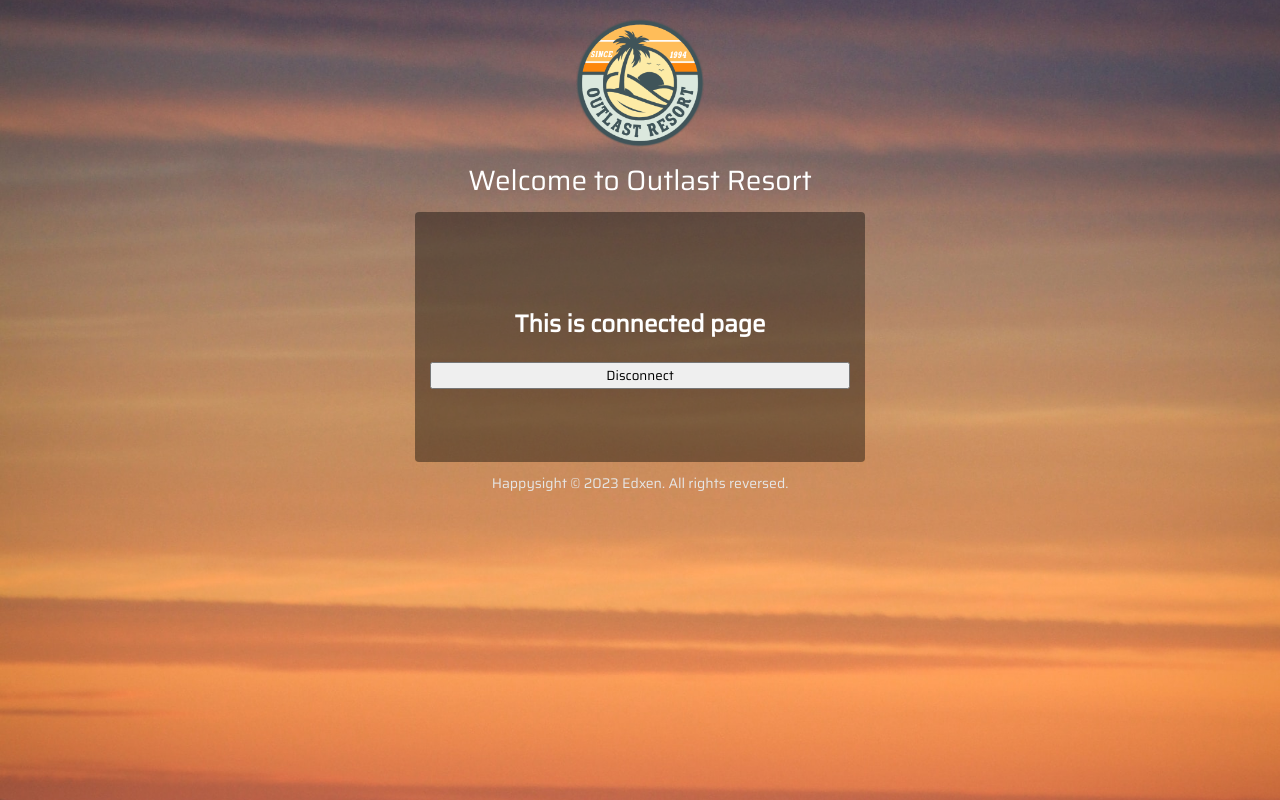
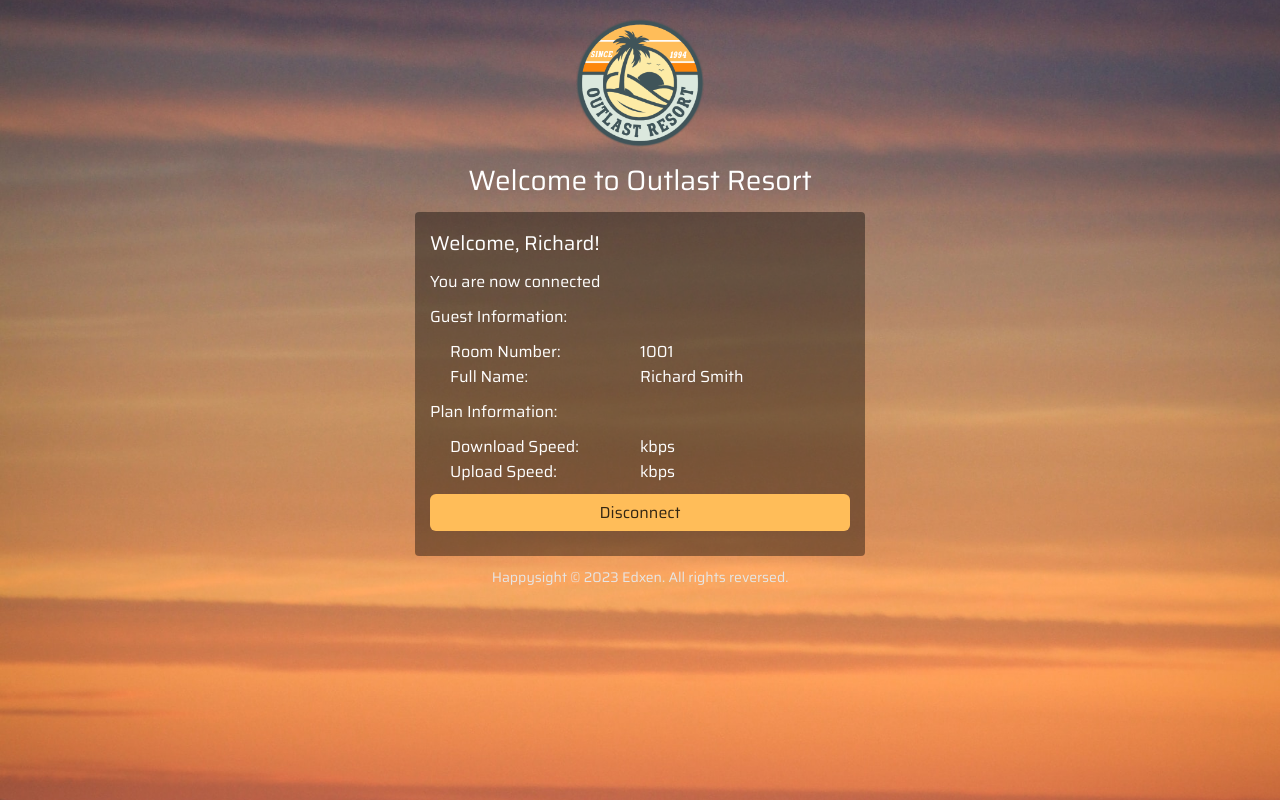
Before and after one commit to edxen/captive_next, a Next.js app: page /templates/connected in a window 1280 px wide. Built offline with nearby package versions, Linux system fonts and the light colour scheme.

Commit message:
added styling and details to connected page

```diff
--- a/pages/components/translation.json
+++ b/pages/components/translation.json
@@ -18,6 +18,30 @@
                 "placeholder_room_number": "Enter Room Number",
                 "placeholder_last_name": "Enter Last Name"
             },
+            "guest": {
+                "uuid": "UUID",
+                "room_number": "Room Number",
+                "full_name": "Full Name",
+                "first_name": "First Name",
+                "last_name": "Last Name",
+                "code": "Code"
+            },
+            "connected": {
+                "welcome_guest": "Welcome, {guest?.first_name}!",
+                "welcome": "Welcome!"
+            },
+            "bill_plan": {
+                "uuid": "UUID",
+                "name": "Name",
+                "code": "Code",
+                "duration": "Duration",
+                "type": "Type",
+                "amount": "Amount",
+                "bandwidth": {
+                    "download": "Download Speed",
+                    "upload": "Upload Speed"
+                }
+            },
             "buttons": {
                 "sign_in": "Sign in",
                 "sign_out": "Sign out",
--- a/pages/components/utils.tsx
+++ b/pages/components/utils.tsx
@@ -38,6 +38,12 @@ interface Translations {
     access_code: StringKey;
     credentials: StringKey;
     buttons: StringKey;
+    guest: StringKey;
+    connected: StringKey,
+    bill_plan: {
+        [key: string]: string | {};
+        bandwidth: StringKey;
+    };
     error: StringKey;
 }
 
--- a/pages/styled/authentication.tsx
+++ b/pages/styled/authentication.tsx
@@ -114,6 +114,25 @@ export const StyledSelectGroup = styled.div`
     }
 `;
 
+export const StyledList = styled.div`
+    color: ${palette.white};
+    display: flex;
+    flex-direction: column;
+    padding: 0 20px;
+    margin-bottom: 10px;
+
+    & > div {
+        display:flex;
+        justify-content: start;
+        items-center: center
+    }
+
+    & > div > label {
+        text-align: left;
+        width: 50%;
+    }
+`;
+
 export const StyledError = styled.div`
     margin-bottom: 10px;
 
--- a/pages/templates/bill_plan.tsx
+++ b/pages/templates/bill_plan.tsx
@@ -5,7 +5,6 @@ import { useRouter } from "next/router";
 import { fetchAPI, FetchAPI, getCurrentTranslation } from "../components/utils";
 import { Site, Data, Guest } from "../components/inteface";
 import { StyledHeader, StyledInstructions, StyledRadioGroup, StyledButton, StyledDivider, StyledError, StyledSelectGroup } from "../styled/authentication";
-import e from "express";
 
 const texts = getCurrentTranslation();
 
--- a/pages/templates/connected.tsx
+++ b/pages/templates/connected.tsx
@@ -1,13 +1,16 @@
-import { useState } from 'react';
+import { useState, useEffect } from 'react';
 import { useRouter } from 'next/router';
 
 import { fetchAPI, getCurrentTranslation } from "../components/utils";
 import Layout from "../components/layout";
+import { Site, Guest, BillPlan } from '../components/inteface';
+import { StyledButton, StyledHeader, StyledInstructions, StyledList } from '../styled/authentication';
 
 const texts = getCurrentTranslation();
 
 const Connected = () => {
     const [isLoading, setIsLoading] = useState<boolean>(false);
+    const [site, setSite] = useState<Site | null>(null);
 
     const router = useRouter();
 
@@ -20,12 +23,86 @@ const Connected = () => {
         }
     };
 
+    useEffect(() => {
+        const fetchSite = async () => {
+            const data = await fetchAPI({ target: "handler", method: 'GET' });
+            if (data) {
+                setIsLoading(false);
+                setSite(data.site);
+            }
+        };
+        fetchSite();
+    }, []);
+
+    const signed_in = (site?.signed_in) && site.signed_in;
+    const guest: Partial<Guest> | undefined = (signed_in) && signed_in.guest;
+    const connected = (site?.connected) && site.connected;
+    const billPlan: Partial<BillPlan> | undefined = (connected) && connected?.bill_plan;
+
+    const interpolateText = (text: string, reference: string): string => {
+        const replacedMessage: string = text.replace(/\{([^{}]+)\}/g, reference);
+        return replacedMessage;
+    };
+
     return (
         <Layout isLoading={isLoading}>
-            <h2>This is connected page</h2>
+            <StyledHeader>
+                {signed_in?.status
+                    ? <> {interpolateText(texts.connected.welcome_guest, guest?.first_name as string)}
+                    </>
+                    : <> {texts.connected.welcome}
+                    </>
+                }
+            </StyledHeader>
+            <StyledInstructions>
+                You are now connected
+            </StyledInstructions>
 
-            <button onClick={handleClick}>{texts.buttons.disconnect}</button>
-        </Layout>
+            {guest && guest.uuid && (
+                <>
+                    <StyledInstructions>
+                        Guest Information:
+                    </StyledInstructions>
+                    <StyledList>
+                        <div>
+                            <label>{texts.guest.room_number}:</label>
+                            <span>{guest && guest?.room_number}</span>
+                        </div>
+                        <div>
+                            <label>{texts.guest.full_name}:</label>
+                            <span>{guest && guest?.full_name}</span>
+                        </div>
+                    </StyledList>
+                </>
+            )}
+
+            <StyledInstructions>
+                Plan Information:
+            </StyledInstructions>
+            <StyledList>
+                {
+                    billPlan &&
+                    Object.entries(billPlan).map(([key, value]) => key !== 'bandwidth' && value !== 0 && value !== '' && (
+                        <div key={key}>
+                            <label>{texts.bill_plan[key] as string}:</label>
+                            <span>{value as string}</span>
+                            {key === 'duration' && ('minutes')}
+                        </div>
+                    ))
+                }
+                <div>
+                    <label>{texts.bill_plan.bandwidth.download}:</label>
+                    <span>{billPlan && billPlan?.bandwidth?.download}kbps</span>
+                </div>
+                <div>
+                    <label>{texts.bill_plan.bandwidth.upload}:</label>
+                    <span>{billPlan && billPlan?.bandwidth?.upload}kbps</span>
+                </div>
+            </StyledList>
+
+
+            <StyledButton onClick={handleClick}>{texts.buttons.disconnect}</StyledButton>
+        </Layout >
     );
 };
 
```
